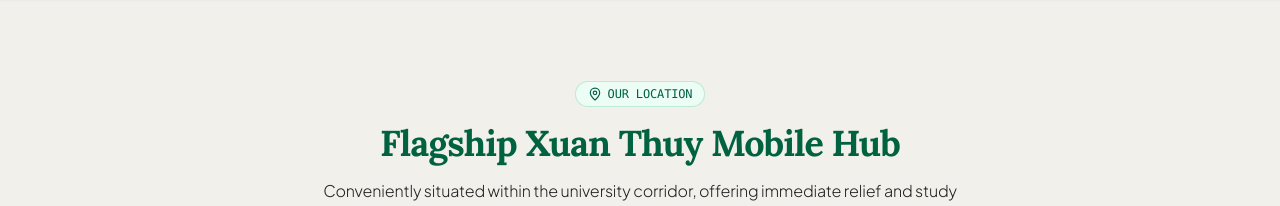
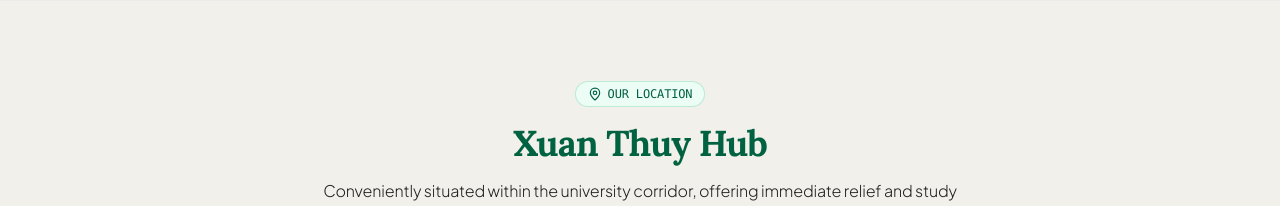
Before and after one commit to Logm12/napnest-page, a Next.js app: page / in a window 1280 px wide. Shown: the part 4160-4366 px from the top of the page. Built offline with nearby package versions, Linux system fonts and the light colour scheme.

Commit message:
Update LocationSection.jsx

```diff
--- a/src/components/LocationSection.jsx
+++ b/src/components/LocationSection.jsx
@@ -15,7 +15,7 @@ export default function LocationSection() {
             <span>OUR LOCATION</span>
           </div>
           <h2 className="text-4xl font-extrabold text-[#006241] tracking-tight font-serif">
-            Flagship Xuan Thuy Mobile Hub
+            Xuan Thuy Hub
           </h2>
           <p className="text-slate-650 font-light">
             Conveniently situated within the university corridor, offering immediate relief and study breaks for students and office workers alike.
```
